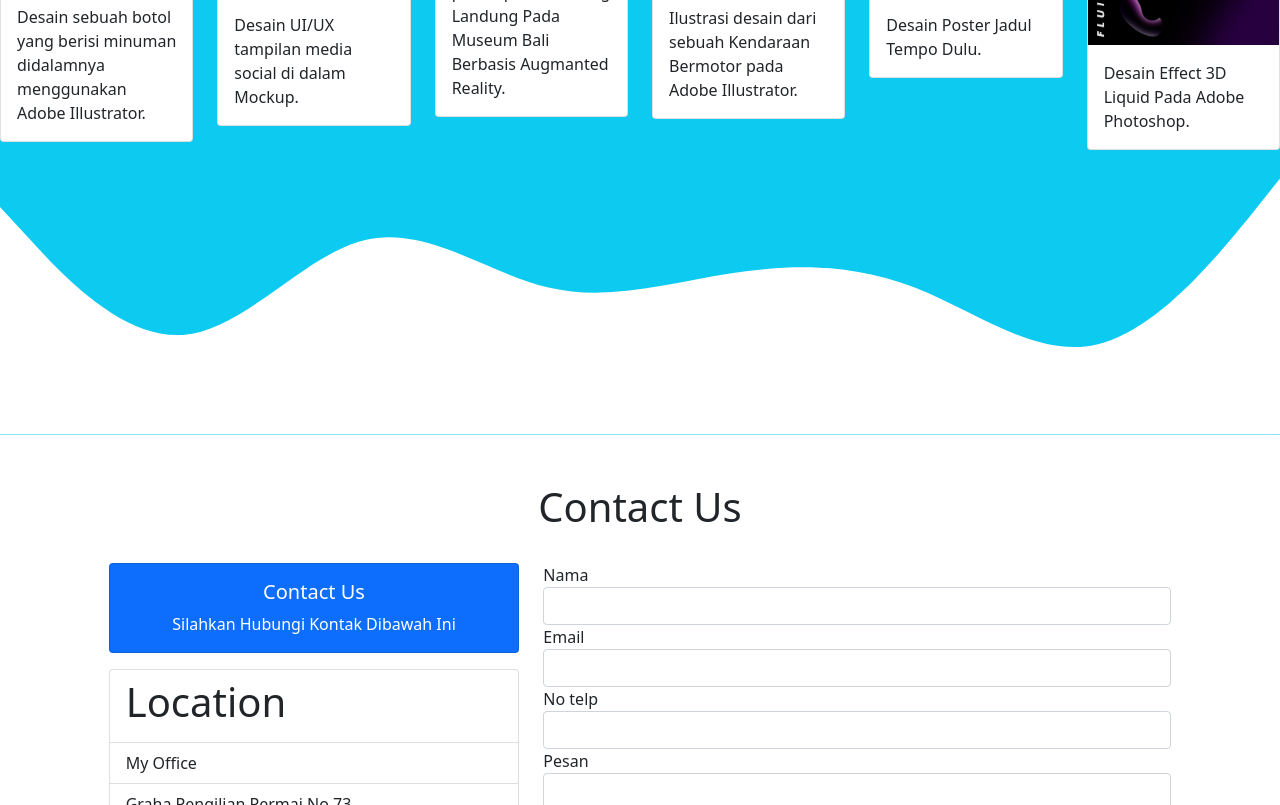
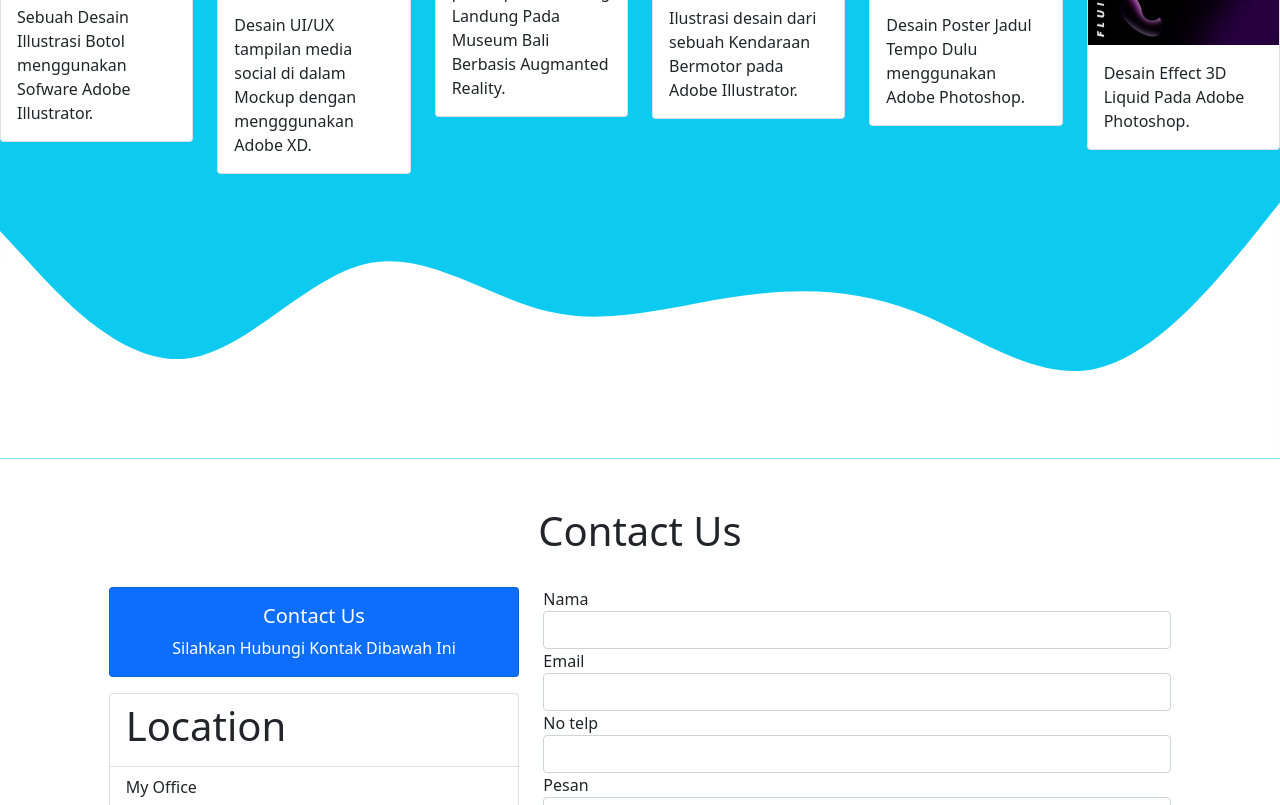
Before and after one commit to IGedePutuSuryaGunawan/IGedePutuSuryaGunawan.github.io, a plain HTML site: page index.html in a window 1280 px wide. Shown: the part 1511-2316 px from the top of the page. Drawn offline with nearby package versions, Linux system fonts and the light colour scheme.

Commit message:
ganti lagi bro

```diff
--- a/index.html
+++ b/index.html
@@ -136,7 +136,7 @@
                 <div class="card">
                     <img src="agus/6.jpg" class="card-img-top" alt="...">
                     <div class="card-body">
-                        <p class="card-text">Desain sebuah botol yang berisi minuman didalamnya menggunakan Adobe Illustrator.</p>
+                        <p class="card-text">Sebuah Desain Illustrasi Botol menggunakan Sofware Adobe Illustrator.</p>
                     </div>
                 </div>
                 </div>
@@ -144,7 +144,7 @@
                 <div class="card">
                     <img src="agus/2.png" class="card-img-top" alt="...">
                     <div class="card-body">
-                        <p class="card-text">Desain UI/UX tampilan media social di dalam Mockup.</p>
+                        <p class="card-text">Desain UI/UX tampilan media social di dalam Mockup dengan mengggunakan Adobe XD.</p>
                     </div>
                 </div>
                 </div>
@@ -168,7 +168,7 @@
                   <div class="card">
                       <img src="agus/10.jpg" class="card-img-top" alt="...">
                       <div class="card-body">
-                          <p class="card-text">Desain Poster Jadul Tempo Dulu.</p>
+                          <p class="card-text">Desain Poster Jadul Tempo Dulu menggunakan Adobe Photoshop.</p>
                       </div>
                     </div>
                   </div>
```
